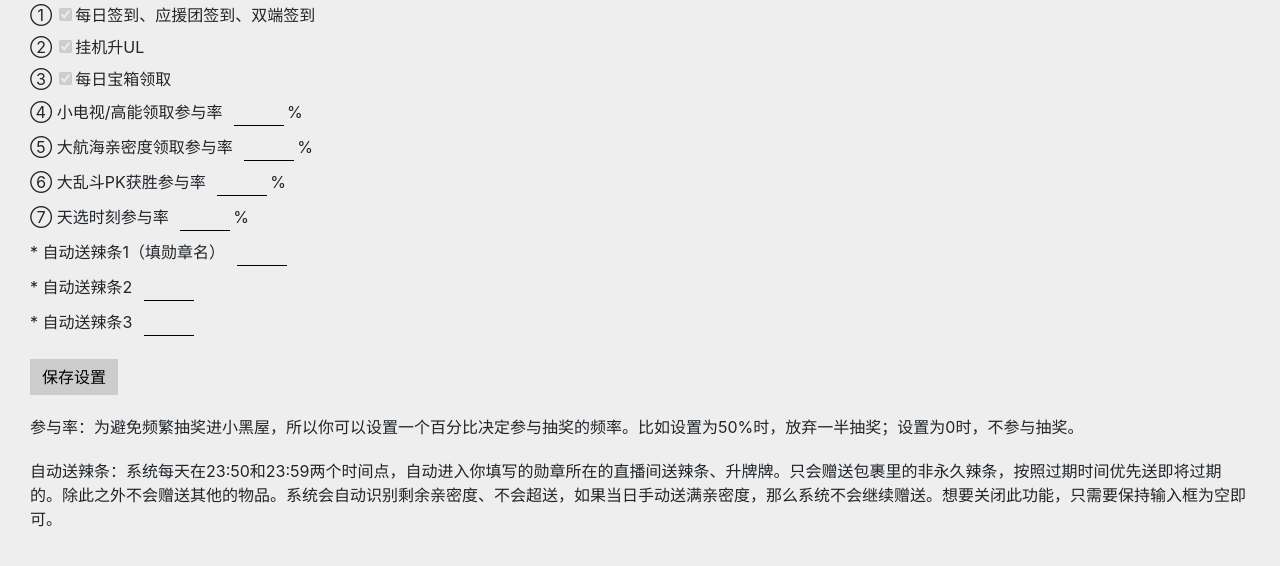
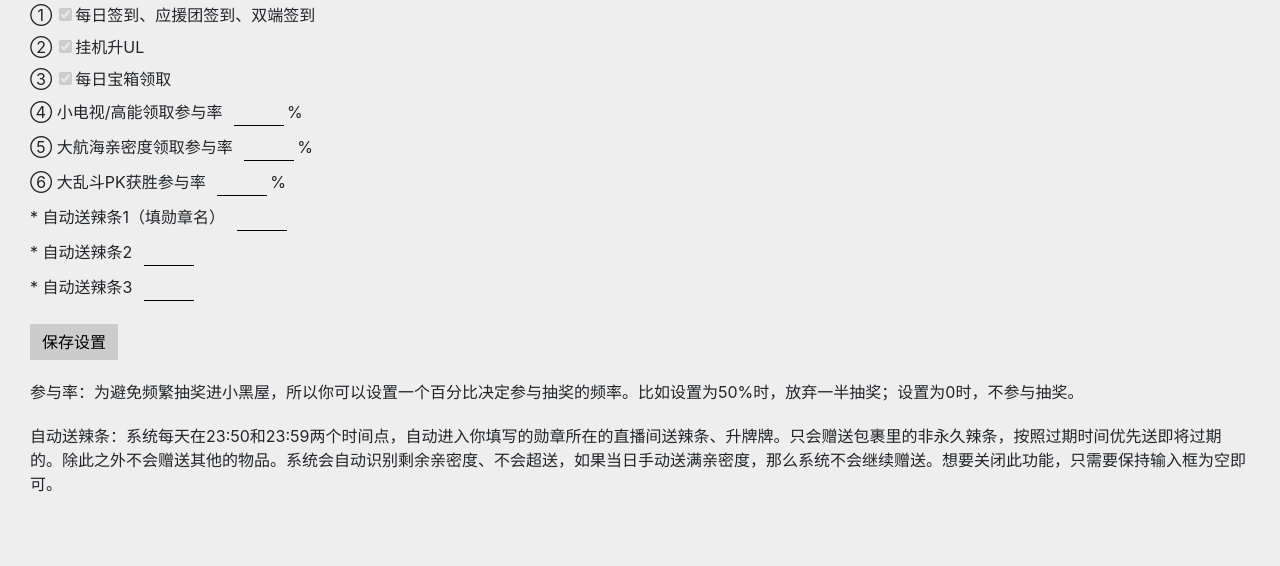
Before and after one commit to cl-ei/stormgift, a Python web app: template website/templates/settings.html in a window 1280 px wide. Shown: the part 159-725 px from the top of the page. Run offline with Jinja, Linux system fonts and the light colour scheme; the template is opened without the code that fills it, so the values that code supplies are empty; some libraries are stand-ins or nearby versions.

Commit message:
update ws.

```diff
--- a/website/templates/settings.html
+++ b/website/templates/settings.html
@@ -97,9 +97,9 @@
     <label>⑥ 大乱斗PK获胜参与率
         <input class="input-number" type="number" name="pk-percent" value="{{ settings.pk_percent }}">%
     </label>
-    <label>⑦ 天选时刻参与率
-        <input class="input-number" type="number" name="anchor-percent" value="{{ settings.anchor_percent }}">%
-    </label>
+{#    <label>⑦ 天选时刻参与率#}
+{#        <input class="input-number" type="number" name="anchor-percent" value="{{ settings.anchor_percent }}">%#}
+{#    </label>#}
     <label>* 自动送辣条1（填勋章名）
         <input class="input-number" type="text" name="medal_1" value="{{ settings.medal_1 }}">
     </label>
@@ -158,12 +158,12 @@ $(function () {
             warning("节奏风暴参与率超过范围，请设置： 0~100 !");
             return;
         }
-        let anchor_percent = parseInt($("input[name=anchor-percent]").val()) || 0;
-        if (anchor_percent < 0 || anchor_percent > 100){
-            warning("节奏风暴参与率超过范围，请设置： 0~100 !");
-            return;
-        }
-
+        let anchor_percent = 0;
+        {#let anchor_percent = parseInt($("input[name=anchor-percent]").val()) || 0;#}
+        {#if (anchor_percent < 0 || anchor_percent > 100){#}
+        {#    warning("节奏风暴参与率超过范围，请设置： 0~100 !");#}
+        {#    return;#}
+        {#}#}
 
         let medal_1 = $("input[name=medal_1]").val() || "";
         let medal_2 = $("input[name=medal_2]").val() || "";
```
